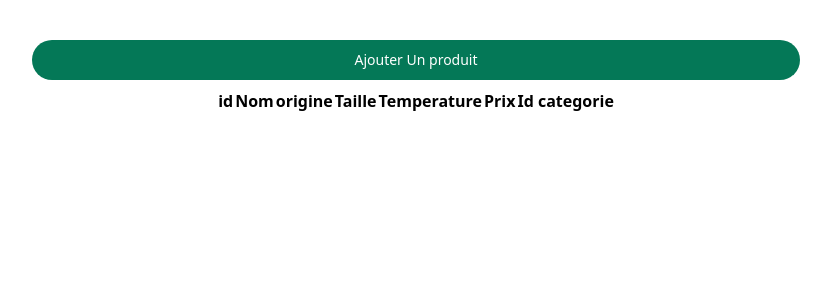
After one commit to IsmailOuali/O-PEP, a PHP site: page /O-PEP/produit-admin.php in a window 1280 px wide. The commit adds this page. Shown: the top 300 px of the page, without its empty margins (224-1055 px from the left). Run offline with PHP 8.4, Linux system fonts and the light colour scheme; lists and menus that the app fills with data are empty.

Commit message:
CRUD plantes

```diff
--- /dev/null
+++ b/produit-admin.php
@@ -0,0 +1,46 @@
+<!DOCTYPE html>
+<html lang="en">
+
+<head>
+    <meta charset="UTF-8">
+    <meta name="viewport" content="width=device-width, initial-scale=1.0">
+    <link href="https://cdn.jsdelivr.net/npm/tailwindcss@2.2.19/dist/tailwind.min.css" rel="stylesheet">
+    <title>Produits panel</title>
+</head>
+
+<body>
+    <div class="countainer pt-10 flex flex-col items-center justify-center">
+        <a class="w-3/5 text-white bg-green-700 hover:bg-green-800 focus:outline-none focus:ring-4 focus:ring-green-300 font-medium rounded-full text-sm px-5 py-2.5 text-center me-2 mb-2 dark:bg-green-600 dark:hover:bg-green-700 dark:focus:ring-green-800">
+            Ajouter Un produit
+        </a>
+        <div class="product-table">
+            <table class="space-x-10">
+                <th>
+                    id
+                </th>
+                <th>
+                    Nom
+                </th>
+                <th>
+                    origine
+                </th>
+                <th>
+                    Taille
+                </th>
+                <th>
+                    Temperature
+                </th>
+                <th>
+                    Prix
+                </th>
+                <th>
+                    Id categorie
+                </th>
+            </table>
+        </div>
+
+    </div>
+
+</body>
+
+</html>
```
Also changed, not shown: login.php (+4 -3 lines), nav-admin.php (+1 -34 lines).
